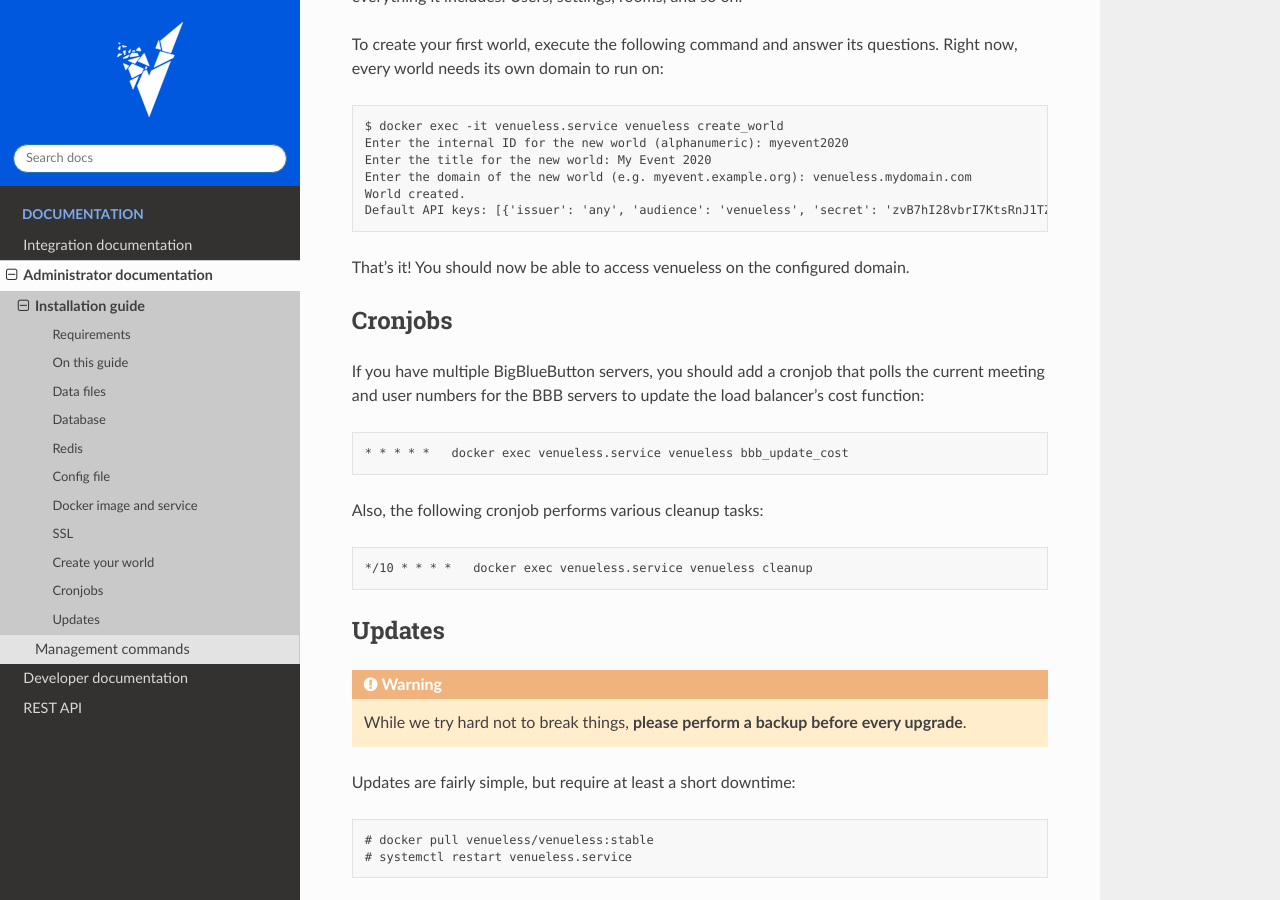
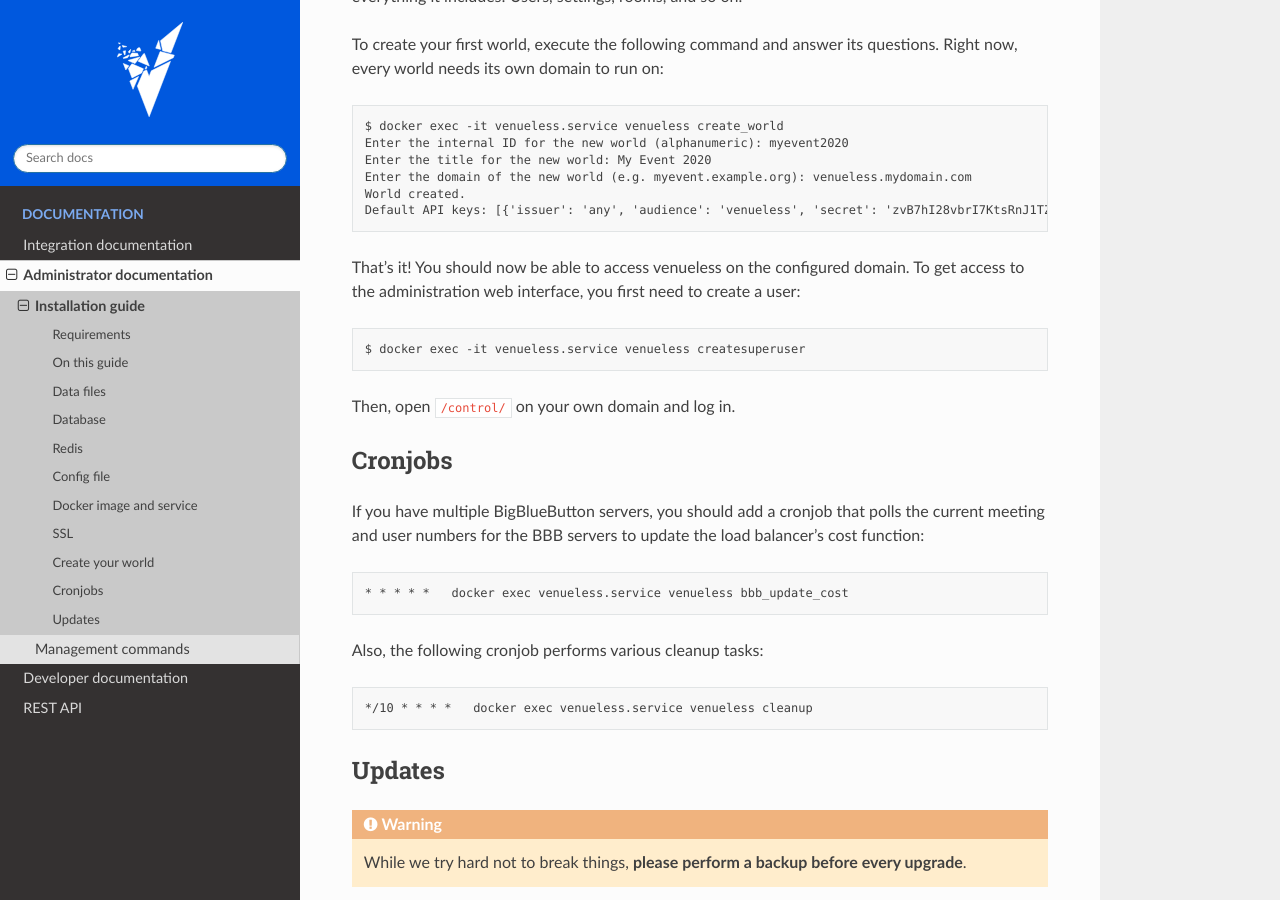
Before and after one commit to fossasia/eventyay-video, a Sphinx documentation site: the page built from docs/admin/setup.rst, in a window 1280 px wide and 900 px high, scrolled down 4700 px. Built offline with Sphinx 7.4.7 and the Read the Docs theme 2.0.0, drawn with Linux system fonts in a browser that asks for light colours.

Commit message:
[docs] Document createsuperuser

```diff
--- a/docs/admin/setup.rst
+++ b/docs/admin/setup.rst
@@ -212,7 +212,12 @@ Right now, every world needs its own domain to run on::
     World created.
     Default API keys: [{'issuer': 'any', 'audience': 'venueless', 'secret': 'zvB7hI28vbrI7KtsRnJ1TZBSN3DvYdoy9VoJGLI1ouHQP5VtRG3U6AgKJ9YOqKNU'}]
 
-That's it! You should now be able to access venueless on the configured domain.
+That's it! You should now be able to access venueless on the configured domain. To get access to the administration
+web interface, you first need to create a user::
+
+    $ docker exec -it venueless.service venueless createsuperuser
+
+Then, open ``/control/`` on your own domain and log in.
 
 Cronjobs
 --------
```
Also changed, not shown: docs/admin/management.rst (+8 -0 lines).
